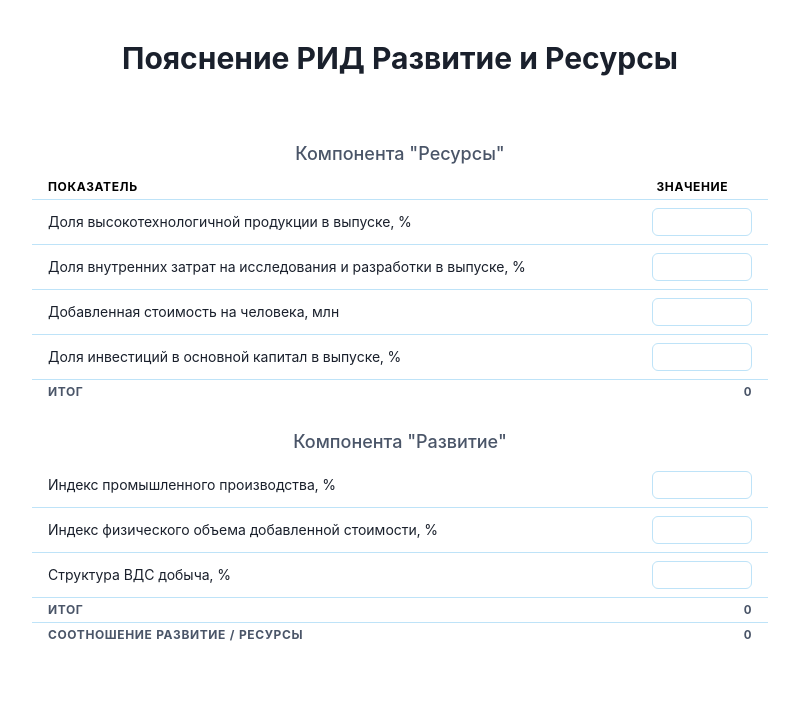
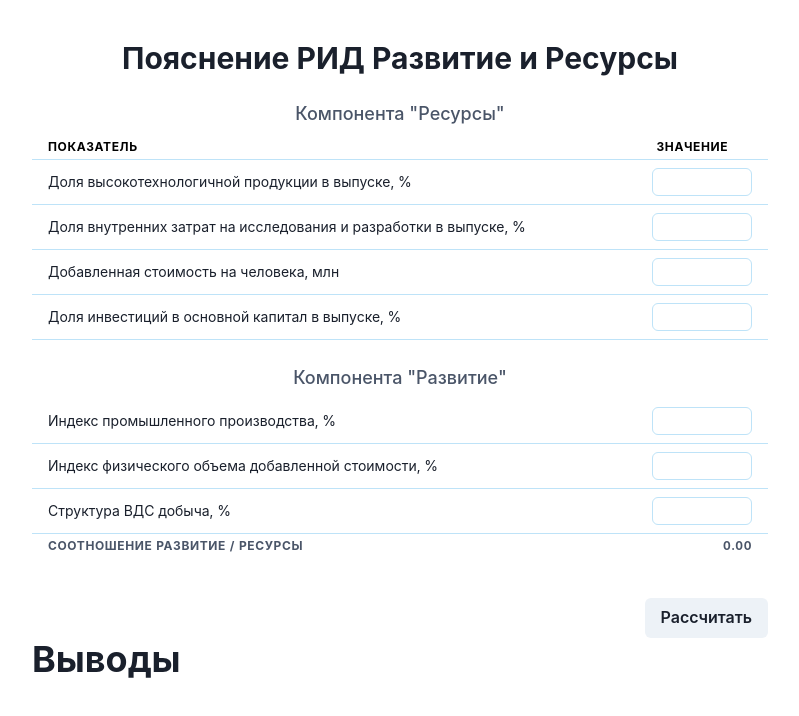
Before and after one commit to Alveek/rid-resources, a React (Vite) app: page / in a window 1280 px wide. Shown: the top 716 px of the page, without its empty margins (240-1039 px from the left). Built offline with nearby package versions, Linux system fonts and the light colour scheme.

Commit message:
fixing bugs

```diff
--- a/src/App.tsx
+++ b/src/App.tsx
@@ -13,13 +13,15 @@ import {
   Input,
   Heading,
   Box,
+  Button,
+  Text,
 } from '@chakra-ui/react';
 
 export default function App() {
-  type KoefType = number;
-
   const [resTotal, setResTotal] = useState(0);
   const [devTotal, setDevTotal] = useState(0);
+  const [results, setResults] = useState(0);
+  const [message, setMessage] = useState('');
   const [k1, setK1] = useState(0);
   const [k2, setK2] = useState(0);
   const [k3, setK3] = useState(0);
@@ -31,7 +33,7 @@ export default function App() {
   const getResourcesTotal = (): number => {
     let result = 0;
     if (k1 && k2 && k3 && k4) {
-      result = +(0.87 * k1 + 0.53 * k2 + 0.69 * k3 + 0.53 * k4).toFixed(2);
+      result = parseFloat((0.87 * k1 + 0.53 * k2 + 0.69 * k3 + 0.53 * k4).toFixed(2));
       return result;
     }
     return 0;
@@ -40,40 +42,68 @@ export default function App() {
   const getDevelopmentTotal = (): number => {
     let result = 0;
     if (k5 && k6 && k7) {
-      result = +(0.6 * k5 + 0.74 * k6 + 0.81 * k7).toFixed(2);
+      result = parseFloat((0.6 * k5 + 0.74 * k6 + 0.81 * k7).toFixed(2));
       return result;
     }
     return 0;
   };
 
   const getDiff = (): number => {
+    let result = 0;
     if (resTotal && devTotal) {
-      return devTotal / resTotal;
+      result = devTotal / resTotal;
+      setResults(result);
     }
     return 0;
+  };
+
+  const getResultsText = (value: number): string => {
+    if (value > 1) {
+      setMessage(
+        'Ресурсы и производственный потенциал предприятия используются эффективно',
+      );
+    } else if (value < 1) {
+      setMessage(
+        'Ресурсы и производственный потенциал предприятия используются неэффективно, необходима корректировка производственной политики',
+      );
+    }
+    return '';
   };
 
   useEffect(() => {
     setResTotal(getResourcesTotal);
     setDevTotal(getDevelopmentTotal);
+    getDiff();
   }, [k1, k2, k3, k4, k5, k6, k7]);
 
-  console.log(resTotal);
+  console.log(results);
   return (
-    <Container maxW="container.md">
-      <Heading as="h1" size="lg" textAlign="center" my={10}>
+    <Container
+      maxW='container.md'
+      display='flex'
+      flexDirection='column'
+      my={10}>
+      <Heading
+        as='h1'
+        size='lg'
+        textAlign='center'>
         Пояснение РИД Развитие и Ресурсы
       </Heading>
-
       <TableContainer>
-        <Table colorScheme="blue" size="sm">
-          <TableCaption placement="top" fontSize={18}>
+        <Table
+          colorScheme='blue'
+          size='sm'>
+          <TableCaption
+            placement='top'
+            fontSize={18}>
             Компонента "Ресурсы"
           </TableCaption>
           <Thead>
             <Tr>
-              <Th color="black">Показатель</Th>
-              <Th color="black" textAlign="center">
+              <Th color='black'>Показатель</Th>
+              <Th
+                color='black'
+                textAlign='center'>
                 Значение
               </Th>
             </Tr>
@@ -84,11 +114,11 @@ export default function App() {
               <Td isNumeric>
                 <Input
                   min={0}
-                  type="number"
-                  variant="outline"
-                  size="md"
-                  width="100px"
-                  textAlign="right"
+                  type='number'
+                  variant='outline'
+                  size='md'
+                  width='100px'
+                  textAlign='right'
                   height={7}
                   onChange={(e: React.ChangeEvent<HTMLInputElement>) => {
                     console.log(e.target.value.length);
@@ -98,18 +128,16 @@ export default function App() {
               </Td>
             </Tr>
             <Tr>
-              <Td>
-                Доля внутренних затрат на исследования и разработки в выпуске, %
-              </Td>
+              <Td>Доля внутренних затрат на исследования и разработки в выпуске, %</Td>
               <Td isNumeric>
                 {' '}
                 <Input
                   min={0}
-                  type="number"
-                  variant="outline"
-                  size="md"
-                  width="100px"
-                  textAlign="right"
+                  type='number'
+                  variant='outline'
+                  size='md'
+                  width='100px'
+                  textAlign='right'
                   height={7}
                   onChange={(e: React.ChangeEvent<HTMLInputElement>) =>
                     setK2(Number(e.target.value))
@@ -123,11 +151,11 @@ export default function App() {
                 {' '}
                 <Input
                   min={0}
-                  type="number"
-                  variant="outline"
-                  size="md"
-                  width="100px"
-                  textAlign="right"
+                  type='number'
+                  variant='outline'
+                  size='md'
+                  width='100px'
+                  textAlign='right'
                   height={7}
                   onChange={(e: React.ChangeEvent<HTMLInputElement>) =>
                     setK3(Number(e.target.value))
@@ -140,11 +168,11 @@ export default function App() {
               <Td isNumeric>
                 <Input
                   min={0}
-                  type="number"
-                  variant="outline"
-                  size="md"
-                  width="100px"
-                  textAlign="right"
+                  type='number'
+                  variant='outline'
+                  size='md'
+                  width='100px'
+                  textAlign='right'
                   height={7}
                   onChange={(e: React.ChangeEvent<HTMLInputElement>) =>
                     setK4(Number(e.target.value))
@@ -153,31 +181,36 @@ export default function App() {
               </Td>
             </Tr>
           </Tbody>
-          <Tfoot>
+          {/* <Tfoot>
             <Tr>
               <Th>Итог</Th>
               <Th isNumeric>{resTotal}</Th>
             </Tr>
-          </Tfoot>
+          </Tfoot> */}
         </Table>
       </TableContainer>
-
-      <TableContainer maxW="780px">
-        <Table colorScheme="blue" size="sm">
-          <TableCaption placement="top" fontSize={18}>
+      <TableContainer
+        maxW='780px'
+        mb={10}>
+        <Table
+          colorScheme='blue'
+          size='sm'>
+          <TableCaption
+            placement='top'
+            fontSize={18}>
             Компонента "Развитие"
           </TableCaption>
           <Tbody>
             <Tr>
-              <Td width="462px">Индекс промышленного производства, %</Td>
+              <Td width='462px'>Индекс промышленного производства, %</Td>
               <Td isNumeric>
                 <Input
                   min={0}
-                  type="number"
-                  variant="outline"
-                  size="md"
-                  width="100px"
-                  textAlign="right"
+                  type='number'
+                  variant='outline'
+                  size='md'
+                  width='100px'
+                  textAlign='right'
                   height={7}
                   onChange={(e: React.ChangeEvent<HTMLInputElement>) =>
                     setK5(Number(e.target.value))
@@ -186,17 +219,15 @@ export default function App() {
               </Td>
             </Tr>
             <Tr>
-              <Td width="462px">
-                Индекс физического объема добавленной стоимости, %
-              </Td>
+              <Td width='462px'>Индекс физического объема добавленной стоимости, %</Td>
               <Td isNumeric>
                 <Input
                   min={0}
-                  type="number"
-                  variant="outline"
-                  size="md"
-                  width="100px"
-                  textAlign="right"
+                  type='number'
+                  variant='outline'
+                  size='md'
+                  width='100px'
+                  textAlign='right'
                   height={7}
                   onChange={(e: React.ChangeEvent<HTMLInputElement>) =>
                     setK6(Number(e.target.value))
@@ -205,15 +236,15 @@ export default function App() {
               </Td>
             </Tr>
             <Tr>
-              <Td width="462px">Структура ВДС добыча, %</Td>
+              <Td width='462px'>Структура ВДС добыча, %</Td>
               <Td isNumeric>
                 <Input
                   min={0}
-                  type="number"
-                  variant="outline"
-                  size="md"
-                  width="100px"
-                  textAlign="right"
+                  type='number'
+                  variant='outline'
+                  size='md'
+                  width='100px'
+                  textAlign='right'
                   height={7}
                   onChange={(e: React.ChangeEvent<HTMLInputElement>) =>
                     setK7(Number(e.target.value))
@@ -223,17 +254,30 @@ export default function App() {
             </Tr>
           </Tbody>
           <Tfoot>
-            <Tr>
+            {/* <Tr>
               <Th>Итог</Th>
               <Th isNumeric>{devTotal}</Th>
-            </Tr>
+            </Tr> */}
             <Tr>
               <Th>Соотношение Развитие / Ресурсы</Th>
-              <Th isNumeric>{getDiff()}</Th>
+              <Th isNumeric>{results.toFixed(2)}</Th>
             </Tr>
           </Tfoot>
         </Table>
       </TableContainer>
+      <Button
+        alignSelf='end'
+        onClick={() => {
+          setResults(getDiff);
+          setMessage(getResultsText);
+        }}>
+        Рассчитать
+      </Button>
+
+      <Box>
+        <Heading as='h3'>Выводы</Heading>
+        <Text>{message}</Text>
+      </Box>
     </Container>
   );
 }
```
